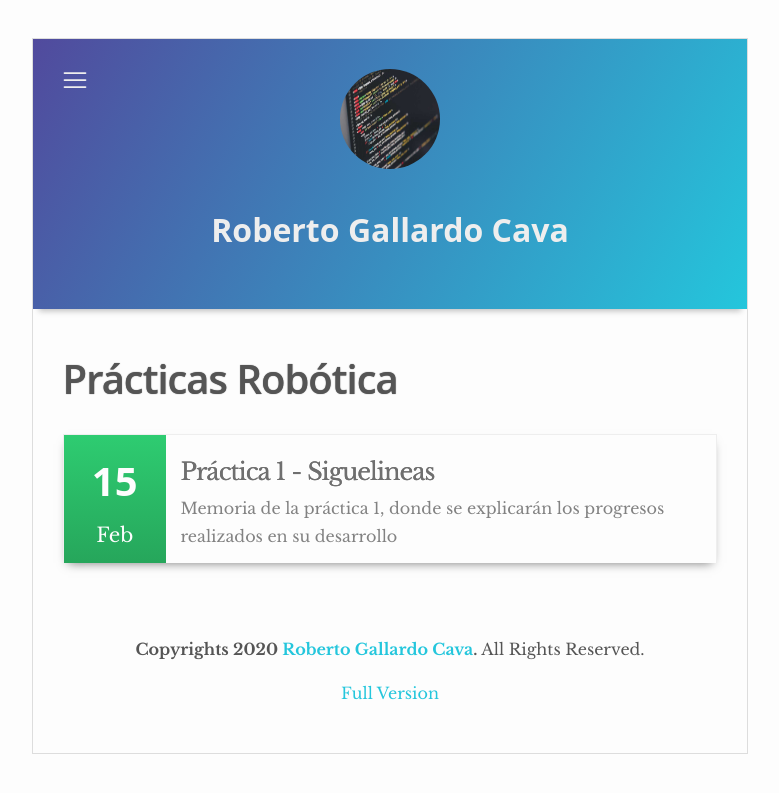
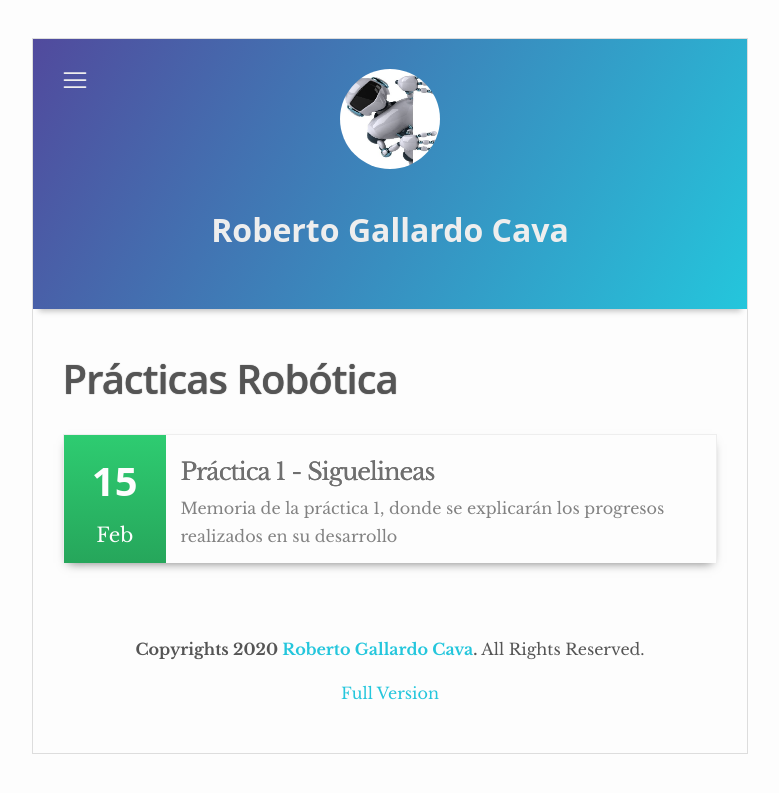
Before and after one commit to RoberG/MUVA-Robotica, a Jekyll site: the page built from index.html, in a window 1280 px wide. Shown: the top 793 px of the page, without its empty margins (250-1029 px from the left). Built offline with Jekyll 4.4.1, drawn with Linux system fonts in a browser that asks for light colours.

Commit message:
Update _config.yml

```diff
--- a/_config.yml
+++ b/_config.yml
@@ -49,7 +49,7 @@ include: [_pages] # Includes files inside _pages directory [Do not remove this]
 
 author:
   name: Roberto Gallardo Cava
-  image: lost-10.jpg # The author image will be shown on the header. Place this image in /images/ folder.
+  image: robot.jpg # The author image will be shown on the header. Place this image in /images/ folder.
   about: Blog dónde quedarán reflejados los progresos realizados en la realización de las prácticas
 
 
```
